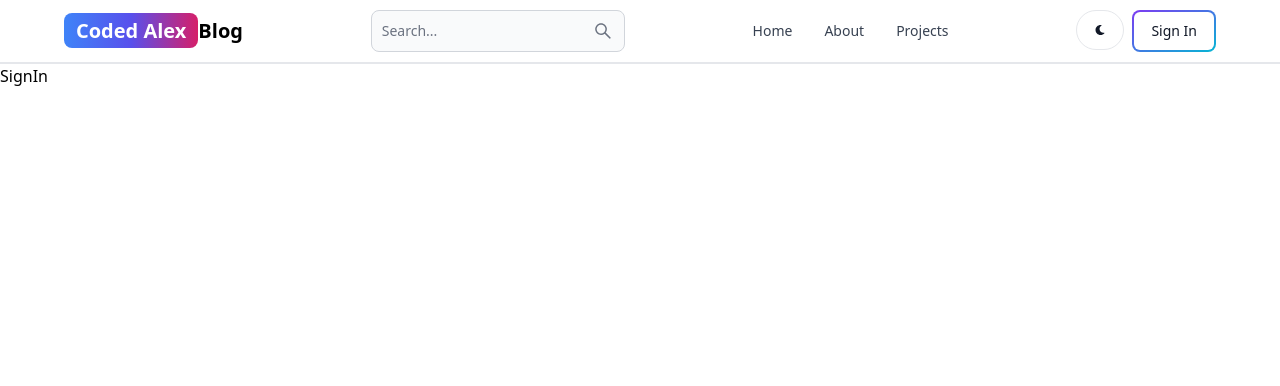
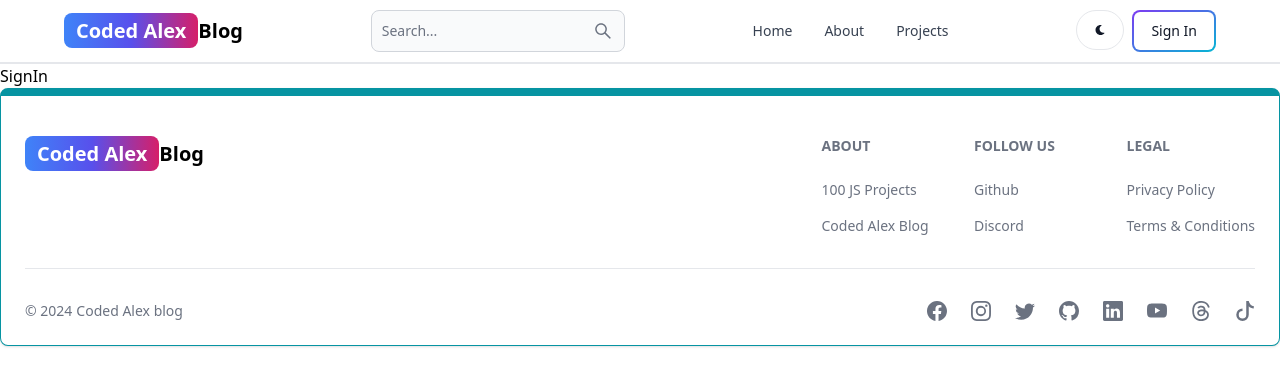
Before and after one commit to hackersbyte/Coded_Alex, a React (Vite) app in the folder client/: page /login in a window 1280 px wide. Shown: the top 386 px of the page. Built offline with nearby package versions, Linux system fonts and the light colour scheme.

Commit message:
add footer

```diff
--- a/client/src/App.jsx
+++ b/client/src/App.jsx
@@ -1,6 +1,6 @@
 import {BrowserRouter, Routes, Route} from 'react-router-dom';
 import {About, Dashboard, Home, Projects, SignIn, SignUp, } from  './pages';
-import { Header } from './components';
+import { Footer, Header } from './components';
 
 export default function App() {
   return (
@@ -14,6 +14,7 @@
       <Route path="/signup" element={<SignUp />}></Route>
       <Route path="/login" element={<SignIn />}></Route>
     </Routes>
+    <Footer/>
     </BrowserRouter>
   )
 }
--- /dev/null
+++ b/client/src/components/Footer.jsx
@@ -0,0 +1,84 @@
+import { Footer } from 'flowbite-react';
+import { Link } from 'react-router-dom';
+import { BsFacebook,  BsInstagram, BsTwitter, BsGithub, BsLinkedin, BsYoutube, BsTiktok, BsThreads } from "react-icons/bs";
+
+export default function FooterCom() {
+  return (
+    <Footer container className='border border-t-8 border-teal-500'>
+      <div className='w-full max-w-7xl mx-auto'>
+        <div className='grid w-full justify-between sm:flex md:grid-cols-1'>
+                <div className='mt-5'>
+                    <Link to="/" className='self-center whitespace-nowrap text-sm
+                        sm:text-xl font-semibold dark:text-white' >
+                            <span className='px-3 py-1 bg-gradient-to-r from-blue-500
+                              via-indigo-600 to-pink-600 rounded-lg text-white' >
+                                Coded Alex
+                            </span>
+                        Blog
+                    </Link>
+                </div>
+                <div className='grid grid-cols-2 gap-8 mt-4 sm:grid-cols-3 sm:gap-6'>
+                    <div>
+                    <Footer.Title title='About' />
+                        <Footer.LinkGroup col>
+                            <Footer.Link
+                            href='https://www.codedalex.com/projects'
+                            target='_blank'
+                            rel='noopener noreferrer'
+                            >
+                            100 JS Projects
+                            </Footer.Link>
+                            <Footer.Link
+                            href='/about'
+                            target='_blank'
+                            rel='noopener noreferrer'
+                            >
+                            Coded Alex Blog
+                            </Footer.Link>
+                        </Footer.LinkGroup>
+                    </div>
+                    <div>
+                        <Footer.Title title='Follow us' />
+                        <Footer.LinkGroup col>
+                            <Footer.Link
+                            href='https://www.github.com/alexmutonga'
+                            target='_blank'
+                            rel='noopener noreferrer'
+                            >
+                            Github
+                            </Footer.Link>
+                            <Footer.Link href='#'>Discord</Footer.Link>
+                        </Footer.LinkGroup>
+                    </div>
+                    <div>
+                        <Footer.Title title='Legal' />
+                        <Footer.LinkGroup col>
+                            <Footer.Link href='#'>Privacy Policy</Footer.Link>
+                            <Footer.Link href='#'>Terms &amp; Conditions</Footer.Link>
+                        </Footer.LinkGroup>
+                    </div>
+                    </div>
+                </div>
+                <Footer.Divider />
+                <div className='w-full sm:flex sm:items-center sm:justify-between'>
+                <Footer.Copyright
+                    href='#'
+                    by="Coded Alex blog"
+                    year={new Date().getFullYear()}
+                />
+                <div className="flex gap-6 sm:mt-0 mt-4 sm:justify-center">
+                    <Footer.Icon href='#' icon={BsFacebook}/>
+                    <Footer.Icon href='#' icon={BsInstagram}/>
+                    <Footer.Icon href='#' icon={BsTwitter}/>
+                    <Footer.Icon href='https://github.com/alexmutonga' icon={BsGithub}/>
+                    <Footer.Icon href='#' icon={BsLinkedin}/>
+                    <Footer.Icon href='#' icon={BsYoutube}/>
+                    <Footer.Icon href='#' icon={BsThreads}/>
+                    <Footer.Icon href='#' icon={BsTiktok}/>
+
+                </div>
+            </div>
+        </div>
+    </Footer>
+  )
+}
--- a/client/src/components/index.js
+++ b/client/src/components/index.js
@@ -1,6 +1,8 @@
 import Header from  "./Header";
+import Footer from  "./Footer";
 
 
 export {
-    Header
+    Header,
+    Footer
 }
--- a/client/src/pages/SignUp.jsx
+++ b/client/src/pages/SignUp.jsx
@@ -41,7 +41,7 @@
   };
 
   return (
-    <div className='min-h-screen mt-20'>
+    <div className='min-h-screen mt-20 '>
     <div className='flex p-3 max-w-3xl mx-auto flex-col md:flex-row md:items-center gap-5'>
       {/* left div */}
       <div className='flex-1'>
```
